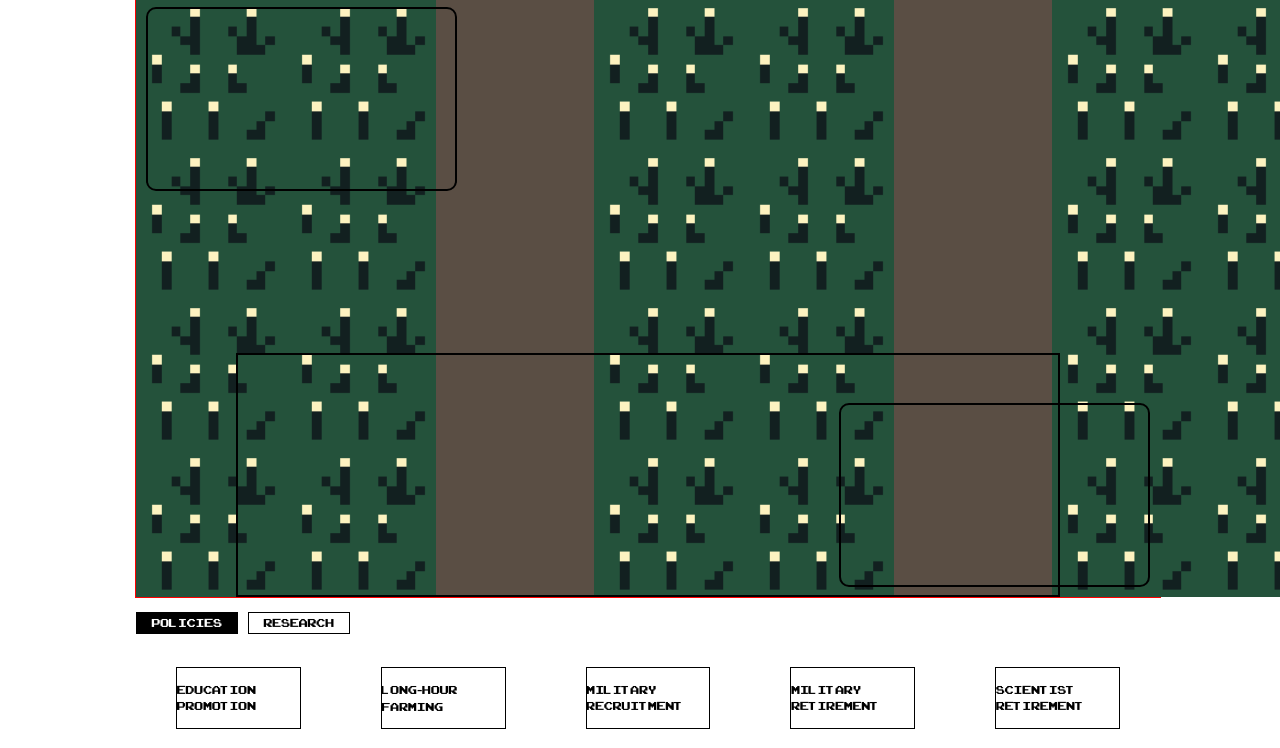
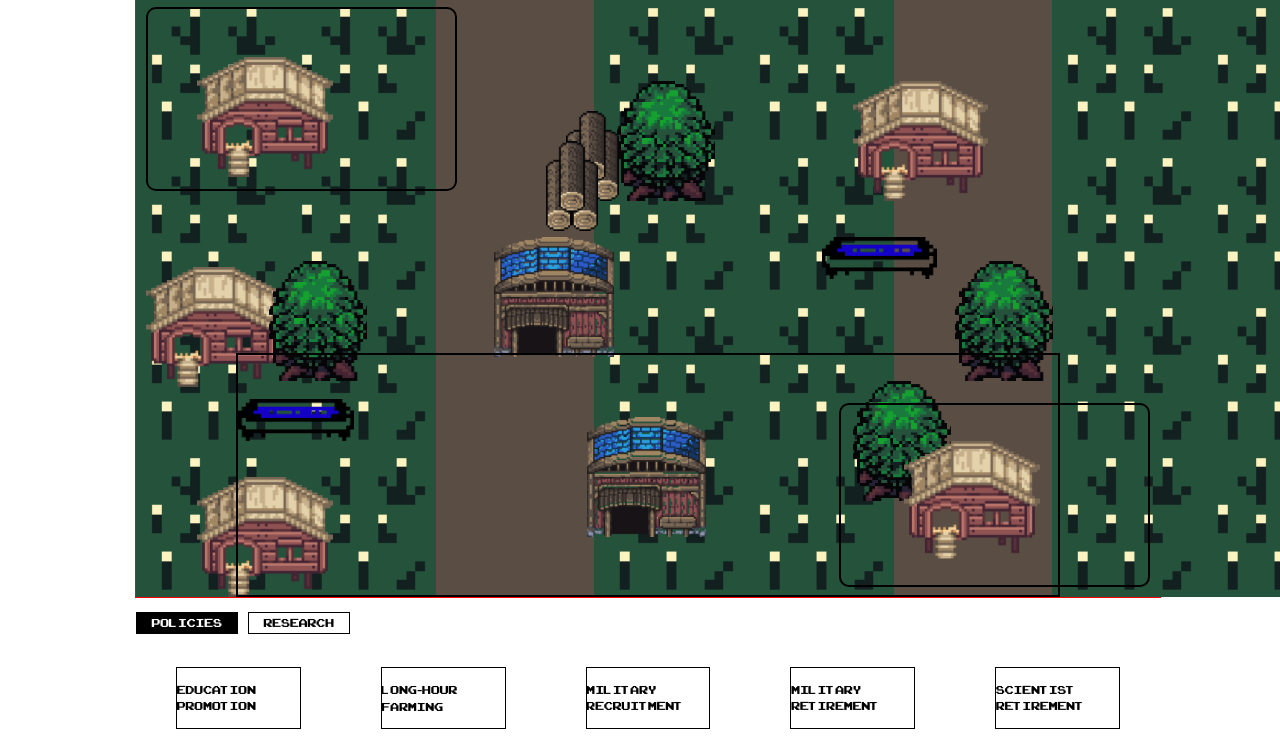
Before and after one commit to NataRich/2076-js, a website built with Parcel: page src/index.html in a window 1280 px wide. Shown: the part 72-820 px from the top of the page. Built offline with nearby package versions, Linux system fonts and the light colour scheme.

Commit message:
background items aligned

```diff
--- a/src/index.html
+++ b/src/index.html
@@ -73,20 +73,21 @@
                 </div>
             </div>
             <div class="background_item_container">
-                <img class="background_item" src="assets/background/cabin.png" style="top: -500px;">
-                <img class="background_item" src="assets/background/cabin.png"style="top: -440px; left: 125px">
-                <img class="background_item" src="assets/background/cabin.png"style="top: -300px;">
-                <img class="background_item" src="assets/background/institute.png" style="top: -500px; left: 525px">
-                <img class="background_item" src="assets/background/institute.png" style="top: -600px; left: 400px">
-                <img class="background_item" src="assets/background/water.png" style="height:40px; top: -600px; left: 775px">
-                <img class="background_item" src="assets/background/water.png" style="height:40px; top: -900px; left: 10px">
-                <img class="background_item" src="assets/background/tree.png" style="height:100px; top: -800px; left: 150px">
-                <img class="background_item" src="assets/background/tree.png" style="height:100px; top: -1000px; left: 550px">
-                <img class="background_item" src="assets/background/tree.png" style="height:100px; top: -1200px; left: 550px">
-                <img class="background_item" src="assets/background/tree.png" style="height:100px; top: -1400px; left: 770px">
-                <img class="background_item" src="assets/background/wood.png" style="height:100px; top: -1300px; left: 480px">
-                <img class="background_item" src="assets/background/cabin.png"style="top: -1500px; left: 800px">
-                <img class="background_item" src="assets/background/cabin.png"style="top: -1300px; left: 900px">
+                <img class="background_item" src="assets/background/cabin.png"style="top: 10%; left: 6%">
+                <img class="background_item" src="assets/background/cabin.png"style="top: 25%; left: 1%">
+                <img class="background_item" src="assets/background/cabin.png"style="top: 40%; left: 6%">
+                <img class="background_item" src="assets/background/institute.png" style="top: 10%; left: 44%">
+                <img class="background_item" src="assets/background/institute.png" style="top: -40%; left: 35%">
+                <img class="background_item" src="assets/background/water.png" style="height:7%; top: -60%; left: 67%">
+                <img class="background_item" src="assets/background/water.png" style="height:7%; top: -40%; left: 10%">
+                <img class="background_item" src="assets/background/tree.png" style="height:20%; top: -100%; left: 47%">
+                <img class="background_item" src="assets/background/tree.png" style="height:20%; top: -70%; left: 70%">
+                <img class="background_item" src="assets/background/tree.png" style="height:20%; top: -110%; left: 13%">
+                <img class="background_item" src="assets/background/tree.png" style="height:20%; top: -130%; left: 80%">
+                <img class="background_item" src="assets/background/wood.png" style="height:15%; top: -175%; left: 42%">
+                <img class="background_item" src="assets/background/wood.png" style="height:15%; top: -185%; left: 40%">
+                <img class="background_item" src="assets/background/cabin.png"style="top: -150%; left: 75%">
+                <img class="background_item" src="assets/background/cabin.png"style="top: -230%; left: 70%">
             </div>
         </div>
     </div>
--- a/src/style.css
+++ b/src/style.css
@@ -153,13 +153,13 @@ body {
 
 .cropland{
   display: flex;
-  height: 150px;
+  height: 25%;
   width: auto;
 }
 
 .background_item{
   z-index: 0.5;
-  height: 100px;
+  height: 20%;
   width: auto;
   display: flex;
   position: relative;
```
Also changed, not shown: 1 other file.
